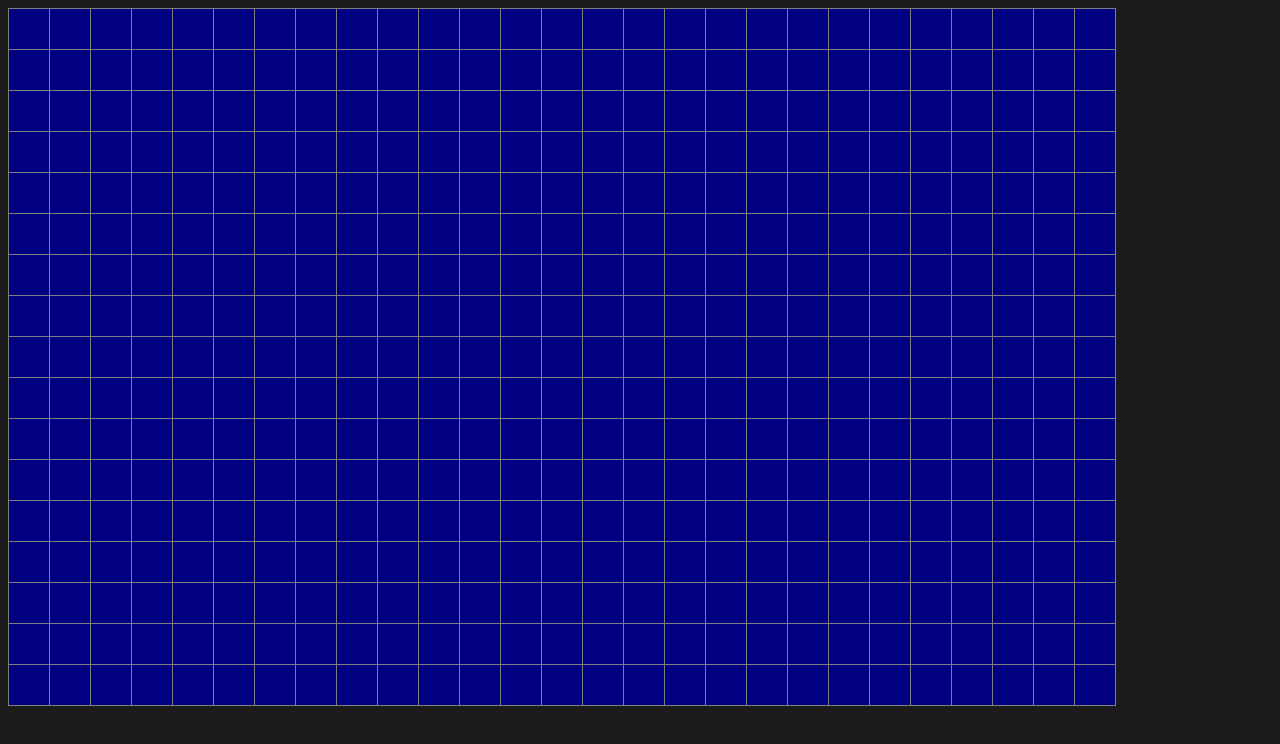
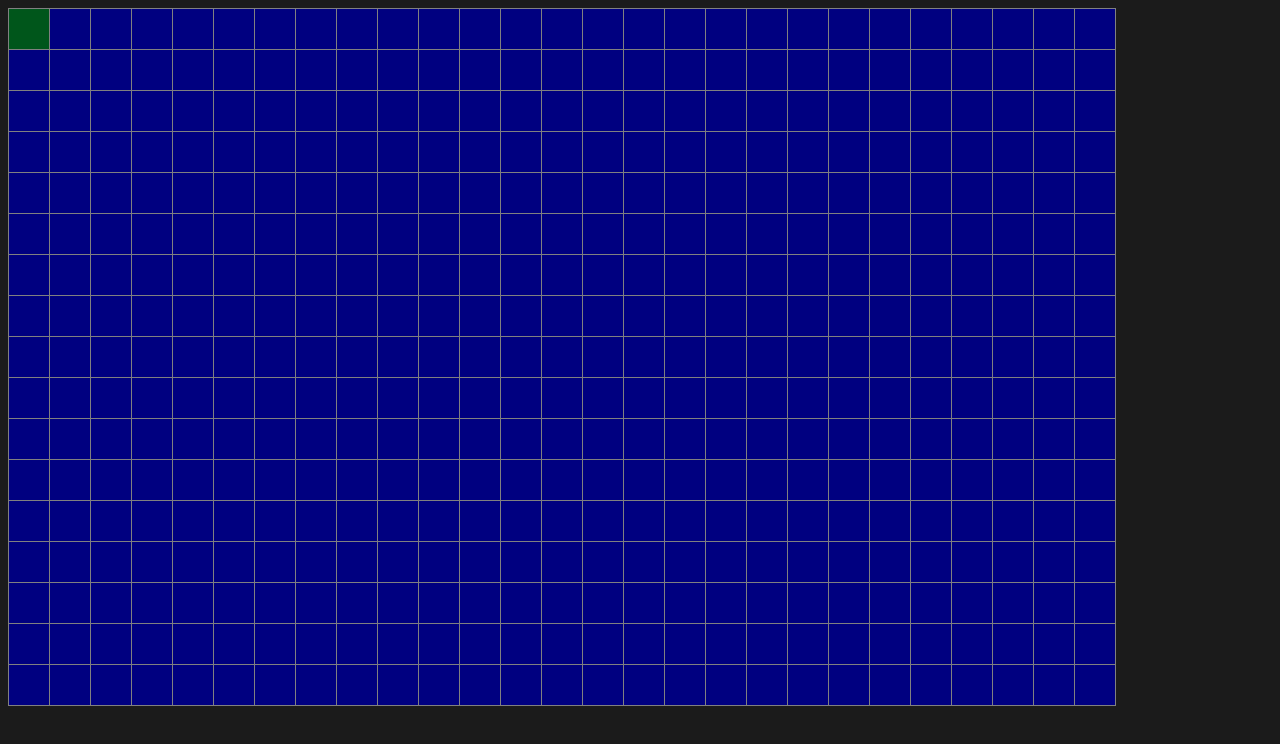
Before and after one commit to Adrian-Larenaudie/jormungand_snake_game, a website with bundled scripts: page index.html in a window 1280 px wide. Built offline with nearby package versions, Linux system fonts and the light colour scheme; files whose address does not match are found by name.

Commit message:
WIP step 2: draw_snake_head(), msg: draw snake head ok;

```diff
--- a/index.html
+++ b/index.html
@@ -12,6 +12,5 @@
     <!-- calc((17 * ( 40px + 1px )) +1); calc((27 * ( 40px + 1px )) +1);  -->
    <canvas  height="698" width="1108"></canvas>
    <script type="module" src="./js/jormungand.js"></script>
-   <script type="module" src="./js/utils/make_grid.js"></script>
 </body>
 </html>
--- a/js/jormungand.js
+++ b/js/jormungand.js
@@ -1,10 +1,12 @@
 //? La fonction principale du jeu:
 
 import { draw_grid } from './utils/draw_grid.js';
+import { draw_snake_head } from './utils/draw_snake_head.js';
 
 const jormungand = () => {
     console.log('hello world');
     draw_grid();
+    draw_snake_head();
 };
 
 jormungand();
--- a/js/utils/draw_snake_head.js
+++ b/js/utils/draw_snake_head.js
@@ -2,11 +2,20 @@ export const draw_snake_head = () => {
     // pour faire simple on va juste déssiner un carré vert sur la grille
     const snake = {
         head: {
-            size: 50,
+            size: 40,
             color: "#00561B",
+            position: {
+                // sur l'axe horizontale
+                x: 1,
+                // sur l'axe verticale
+                y: 1,
+            }
         },
     }
     // balise canvas
     const canvas = document.querySelector('canvas');
-
-}
+    // on donne un context au canvas, (le jeu sera en 2d)
+    const ctx = canvas.getContext('2d');
+    ctx.fillStyle = '#00561B';
+    ctx.fillRect(snake.head.position.x, snake.head.position.y, snake.head.size, snake.head.size);
+};
```
